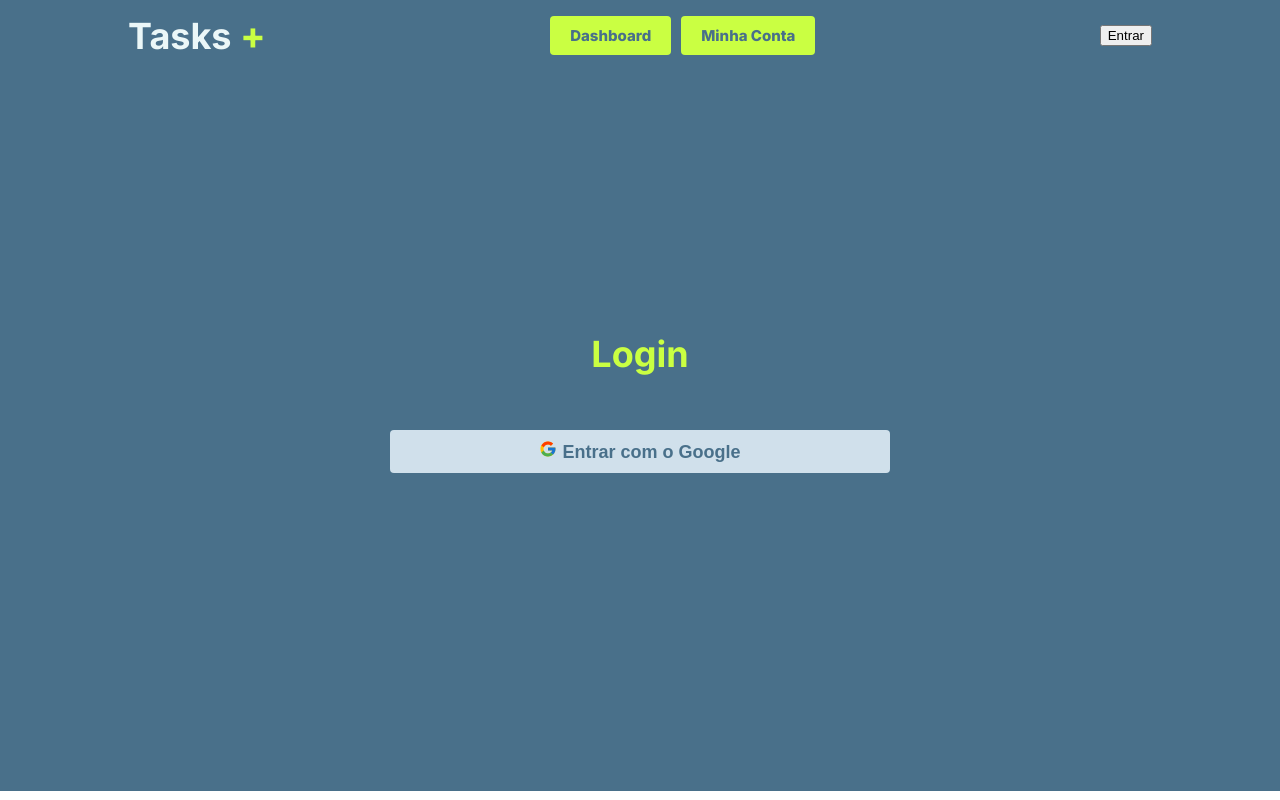
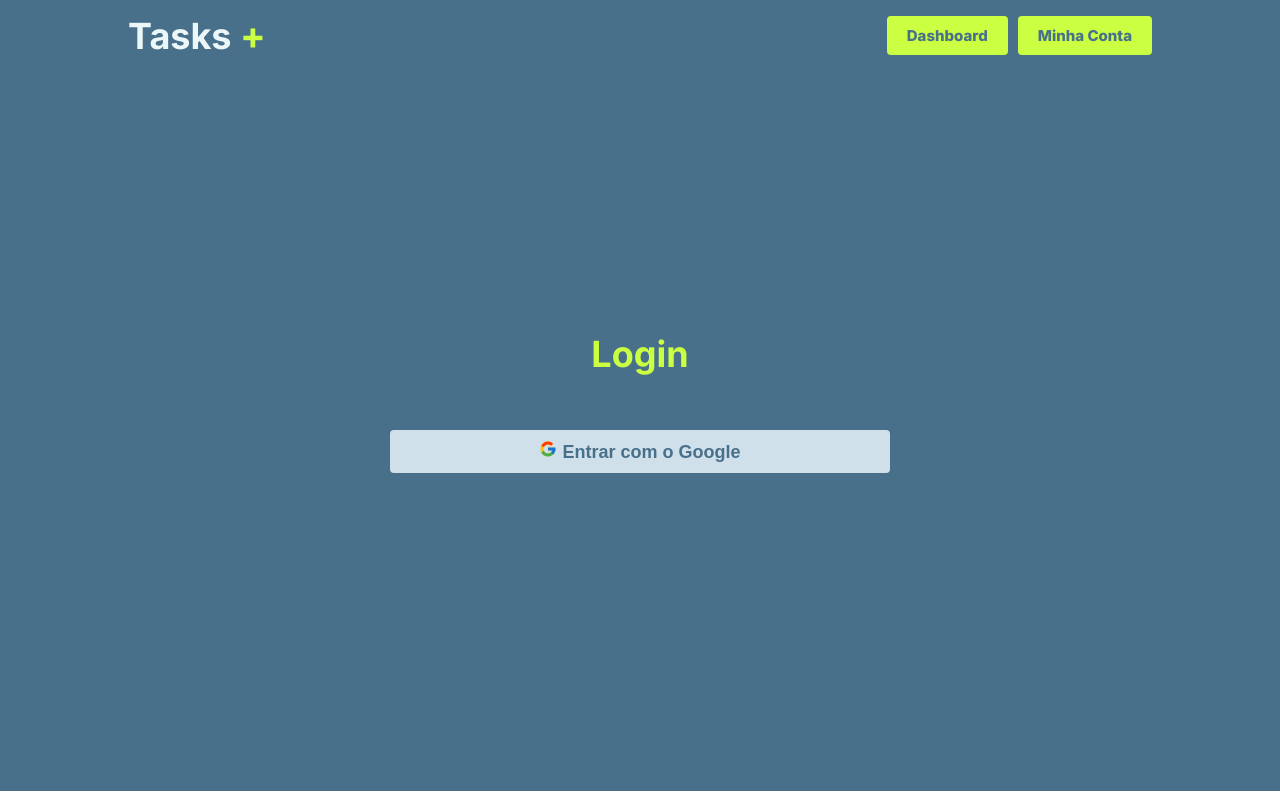
Before and after one commit to rodolphoreis/tasks, a Next.js app: page /login in a window 1280 px wide. Built offline with nearby package versions, Linux system fonts and the light colour scheme; no server answers.

Commit message:
:fire: refacrtor remove next-auth

```diff
--- a/app/_app.tsx
+++ b/app/_app.tsx
@@ -2,7 +2,7 @@
 
 import { SessionProvider } from "next-auth/react";
 import { AppProps } from "next/app";
-import "../src/styles/globals.css";
+import "../styles/globals.css";
 
 export default function App({
   Component,
--- a/app/layout.tsx
+++ b/app/layout.tsx
@@ -1,8 +1,8 @@
 import type { Metadata } from "next";
 import { Inter } from "next/font/google";
 import "../src/styles/globals.css";
+
 import NavBar from "@/src/components/navBar";
-import ClientSessionProvider from "@/src/components/ClientSessionProvider";
 
 const inter = Inter({ subsets: ["latin"] });
 
@@ -22,10 +22,8 @@ export default function RootLayout({
         <link rel="icon" href="/favicon.png" />
       </head>
       <body className={inter.className}>
-        <ClientSessionProvider>
-          <NavBar />
-          {children}
-        </ClientSessionProvider>
+        <NavBar />
+        {children}
       </body>
     </html>
   );
--- a/app/login/page.tsx
+++ b/app/login/page.tsx
@@ -1,15 +1,13 @@
-"use client";
 import { FcGoogle } from "react-icons/fc";
 import styles from "./login.module.css";
 import "../../src/styles/globals.css";
-import { signIn } from "next-auth/react";
 
 const Login = () => {
   return (
     <div className={styles.container}>
       <div className={styles.container_login}>
         <h1 className={styles.title}>Login</h1>
-        <button className={styles.button} onClick={() => signIn("google")}>
+        <button className={styles.button}>
           <FcGoogle /> Entrar com o Google
         </button>
       </div>
--- a/package.json
+++ b/package.json
@@ -10,7 +10,6 @@
   },
   "dependencies": {
     "next": "14.2.5",
-    "next-auth": "^4.24.7",
     "react": "^18",
     "react-dom": "^18",
     "react-icons": "^5.2.1"
--- a/src/components/ClientSessionProvider.tsx
+++ /dev/null
@@ -1,10 +0,0 @@
-"use client";
-
-import { SessionProvider } from "next-auth/react";
-import { ReactNode } from "react";
-
-const ClientSessionProvider = ({ children }: { children: ReactNode }) => {
-  return <SessionProvider>{children}</SessionProvider>;
-};
-
-export default ClientSessionProvider;
--- a/src/components/navBar/index.tsx
+++ b/src/components/navBar/index.tsx
@@ -1,12 +1,7 @@
-"use client";
-
-import { useSession, signIn, signOut } from "next-auth/react";
 import Link from "next/link";
 import styles from "./nav.module.css";
 
 const NavBar = () => {
-  const { data: session, status } = useSession();
-
   return (
     <header className={styles.container}>
       <div className={styles.section}>
@@ -23,13 +18,6 @@ const NavBar = () => {
             Minha Conta
           </Link>
         </div>
-        {status === "loading" ? (
-          <></>
-        ) : session ? (
-          <button onClick={() => signOut()}>Olá {session?.user?.name}</button>
-        ) : (
-          <button onClick={() => signIn("google")}>Entrar</button>
-        )}
       </div>
     </header>
   );
```
Also changed, not shown: app/api/auth/[...nextauth].ts (deleted, +0 -14 lines), 1 other file (tests, documents, lock files or other folders).
